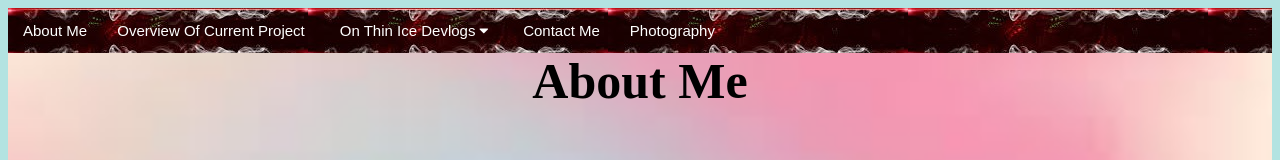
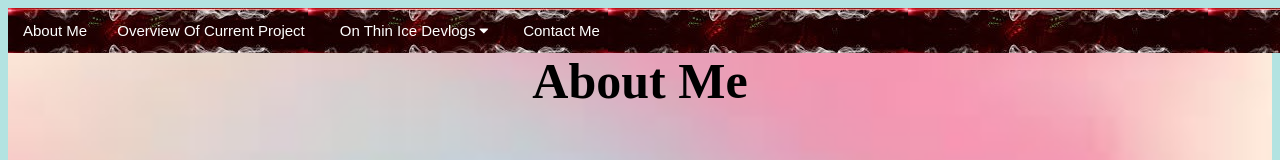
Before and after one commit to DeveloperSavage14/Savage-Developer-Logs, a plain HTML site: page index.html in a window 1280 px wide. Shown: the top 160 px of the page. Drawn offline with Linux system fonts and the light colour scheme.

Commit message:
Removed photography on navbar

```diff
--- a/index.html
+++ b/index.html
@@ -21,7 +21,6 @@
 	</div>
 	<div class="Contact">
 	<a href="form.html">Contact Me</a>
-	<a href="art.html">Photography</a>
 	</div>
   </div>
 </div>
--- a/styles.css
+++ b/styles.css
@@ -61,7 +61,7 @@ font: 20px Georgia, serif;
   position: fixed;
   background-image: url("navimage.jpeg");
   font-family: Arial;
-  width: 98.75%;
+  width: 100%;
 }
 
 
```
